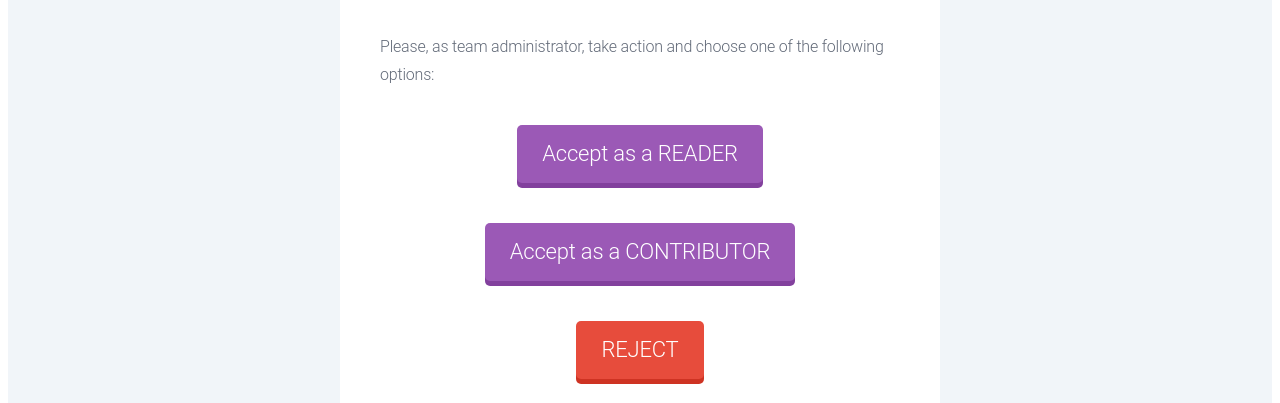
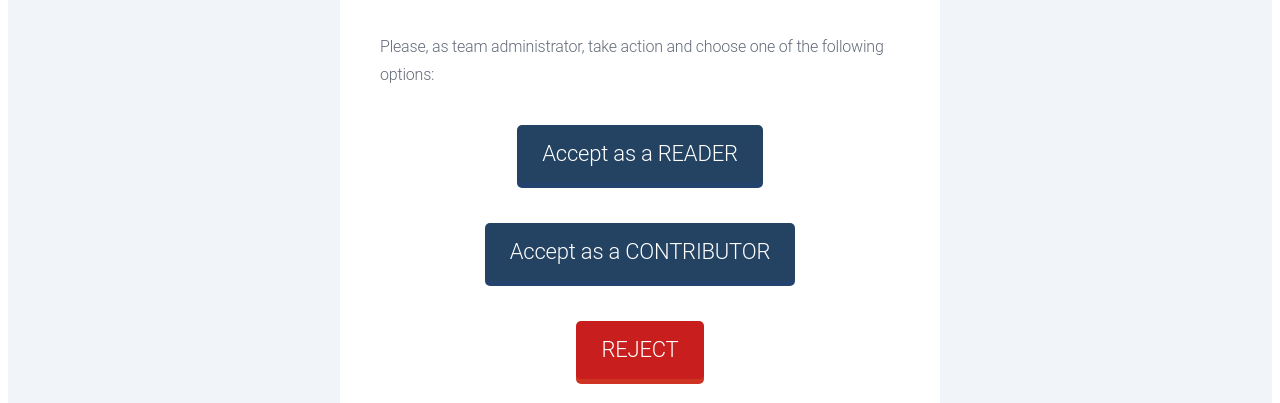
Before and after one commit to kyso-io/notification-consumer, a Node project: template templates/team-request-access-created.hbs in a window 1280 px wide. Shown: the part 407-810 px from the top of the page. Run offline with Node 20 templates, Linux system fonts and the light colour scheme; the template is opened without the code that fills it, so the values that code supplies are empty.

Commit message:
feat: added team request

```diff
--- a/templates/team-request-access-created.hbs
+++ b/templates/team-request-access-created.hbs
@@ -44,8 +44,9 @@
     background-color: #48E68B;
     }
 
+
     .red {
-    background-color: #e74c3c;
+    background-color: #C81E1E;
     box-shadow: 0px 5px 0px 0px #CE3323;
     }
 
@@ -53,14 +54,15 @@
     background-color: #FF6656;
     }
 
-    .purple {
-    background-color: #9b59b6;
-    box-shadow: 0px 5px 0px 0px #82409D;
+    .kyso {
+    background-color: #244362;
+    box-shadow: 0px 5px 0px 0px #24436F;
     }
 
-    .purple:hover {
-    background-color: #B573D0;
+    .kyso:hover {
+    background-color: #24436F;
     }
+
 
     .orange {
     background-color: #e67e22;
@@ -213,8 +215,8 @@
                                                                                             Please, as team administrator, take action and choose one of the following options:
 
                                                                                             <div id="buttons">
-                                                                                                <a href="{{frontendUrl}}/api/v1/teams/{{team.id}}/request-access/{{request_access_id}}/{{request_access_secret}}/{{organization_admin_user_id}}/ACCEPTED_AS_READER" target="_blank" class="btn purple">Accept as a READER</a>
-                                                                                                <a href="{{frontendUrl}}/api/v1/teams/{{team.id}}/request-access/{{request_access_id}}/{{request_access_secret}}/{{organization_admin_user_id}}/ACCEPTED_AS_CONTRIBUTOR" target="_blank" class="btn purple">Accept as a CONTRIBUTOR</a>
+                                                                                                <a href="{{frontendUrl}}/api/v1/teams/{{team.id}}/request-access/{{request_access_id}}/{{request_access_secret}}/{{organization_admin_user_id}}/ACCEPTED_AS_READER" target="_blank" class="btn kyso">Accept as a READER</a>
+                                                                                                <a href="{{frontendUrl}}/api/v1/teams/{{team.id}}/request-access/{{request_access_id}}/{{request_access_secret}}/{{organization_admin_user_id}}/ACCEPTED_AS_CONTRIBUTOR" target="_blank" class="btn kyso">Accept as a CONTRIBUTOR</a>
                                                                                                 <a href="{{frontendUrl}}/api/v1/teams/{{team.id}}/request-access/{{request_access_id}}/{{request_access_secret}}/{{organization_admin_user_id}}/REJECTED" target="_blank" class="btn red">REJECT</a>
                                                                                             </div>
 
```
Also changed, not shown: src/teams/teams.controller.ts (+31 -0 lines), templates/organization-request-access-created.hbs (+8 -8 lines).
